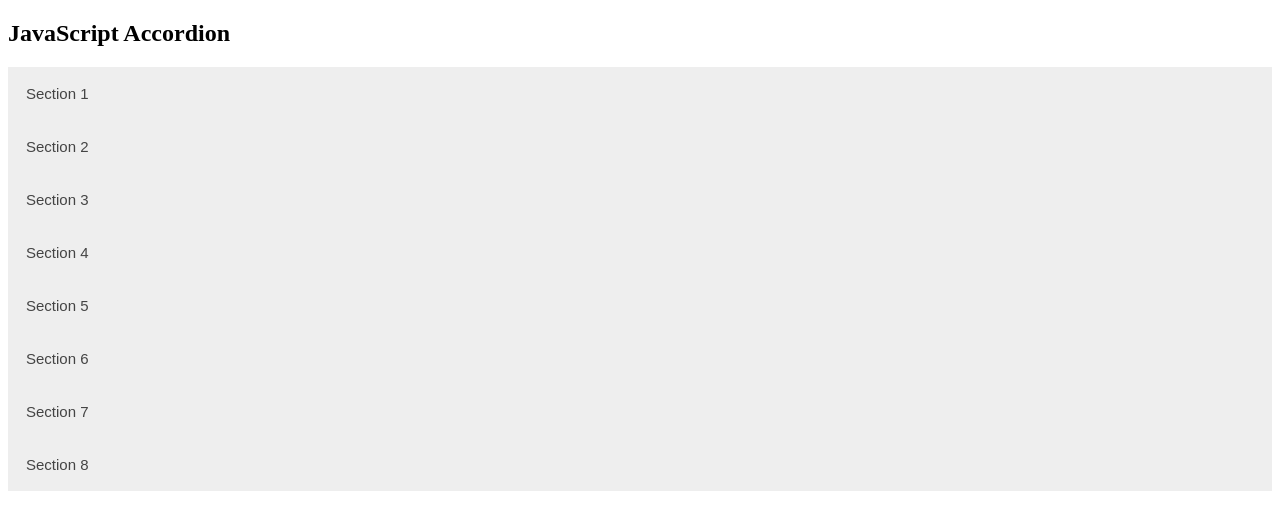
After one commit to Allen16081992/ResTemplater, a PHP site: page /accordeon2.html in a window 1280 px wide. The commit adds this page. Shown: the top 530 px of the page. Run offline with PHP 8.4, Linux system fonts and the light colour scheme.

Commit message:
new files. updated javascript, css

```diff
--- /dev/null
+++ b/accordeon2.html
@@ -0,0 +1,96 @@
+<!DOCTYPE html>
+<html lang="en">
+<head>
+<meta charset="UTF-8">
+<title>JavaScript Accordion</title>
+<style>
+    .accordion {
+        background-color: #eee;
+        color: #444;
+        cursor: pointer;
+        padding: 18px;
+        width: 100%;
+        border: none;
+        text-align: left;
+        outline: none;
+        font-size: 15px;
+        transition: background-color 0.6s ease;
+    }
+    .accordion:hover, .active {
+        background-color: #ccc;
+    }
+    .panel {
+        padding: 0 18px;
+        background-color: white;
+        max-height: 0;
+        overflow: hidden;
+        transition: max-height 0.2s ease-out;
+    }
+</style>
+</head>
+<body>
+
+<h2>JavaScript Accordion</h2>
+<div id="accordion">
+    <button class="accordion">Section 1</button>
+    <div class="panel">
+        <p>Content for Section 1.</p>
+    </div>
+    <button class="accordion">Section 2</button>
+    <div class="panel">
+        <p>Content for Section 2.</p>
+    </div>
+    <button class="accordion">Section 3</button>
+    <div class="panel">
+        <p>Content for Section 3.</p>
+    </div>
+    <button class="accordion">Section 4</button>
+    <div class="panel">
+        <p>Content for Section 4.</p>
+    </div>
+    <button class="accordion">Section 5</button>
+    <div class="panel">
+        <p>Content for Section 5.</p>
+    </div>
+    <button class="accordion">Section 6</button>
+    <div class="panel">
+        <p>Content for Section 6.</p>
+    </div>
+    <button class="accordion">Section 7</button>
+    <div class="panel">
+        <p>Content for Section 7.</p>
+    </div>
+    <button class="accordion">Section 8</button>
+    <div class="panel">
+        <p>Content for Section 8.</p>
+    </div>
+</div>
+
+<script>
+    var acc = document.getElementsByClassName("accordion");
+    var i;
+
+    function toggleAccordion() {
+        var panel = this.nextElementSibling;
+        var isOpen = panel.style.maxHeight;
+
+        // Close all panels
+        Array.from(acc).forEach(function(accordion) {
+            accordion.classList.remove("active");
+            accordion.nextElementSibling.style.maxHeight = null;
+        });
+
+        // Open this panel if it was previously closed
+        if (!isOpen) {
+            this.classList.add("active");
+            panel.style.maxHeight = panel.scrollHeight + "px";
+        }
+    }
+
+    for (i = 0; i < acc.length; i++) {
+        acc[i].addEventListener("click", toggleAccordion);
+    }
+</script>
+
+</body>
+</html>
```
Also changed, not shown: assets/css/3d_illustration.css (+20 -14 lines), assets/css/main.css (+32 -5 lines), assets/js/section-handler.js (+29 -37 lines), index.html (+56 -33 lines), portal.php (added, +68 -0 lines).
